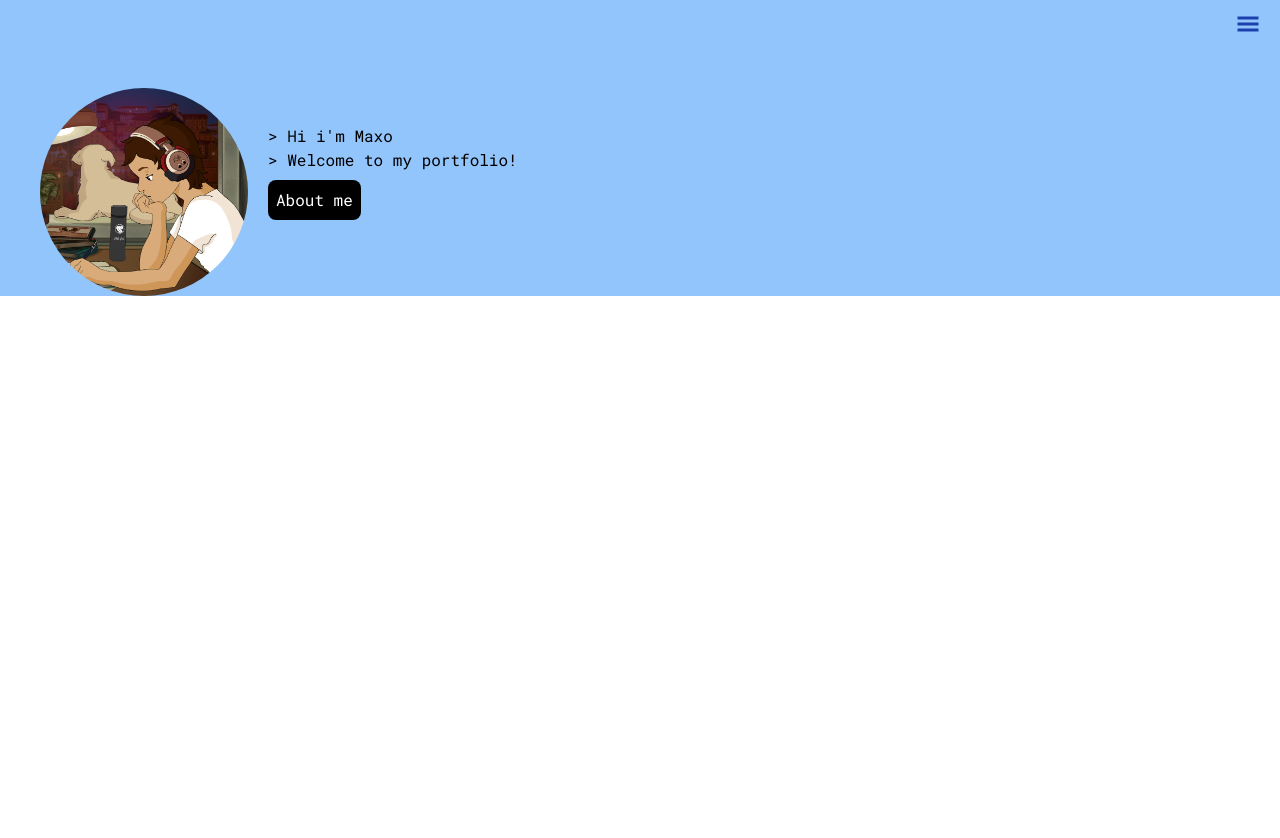
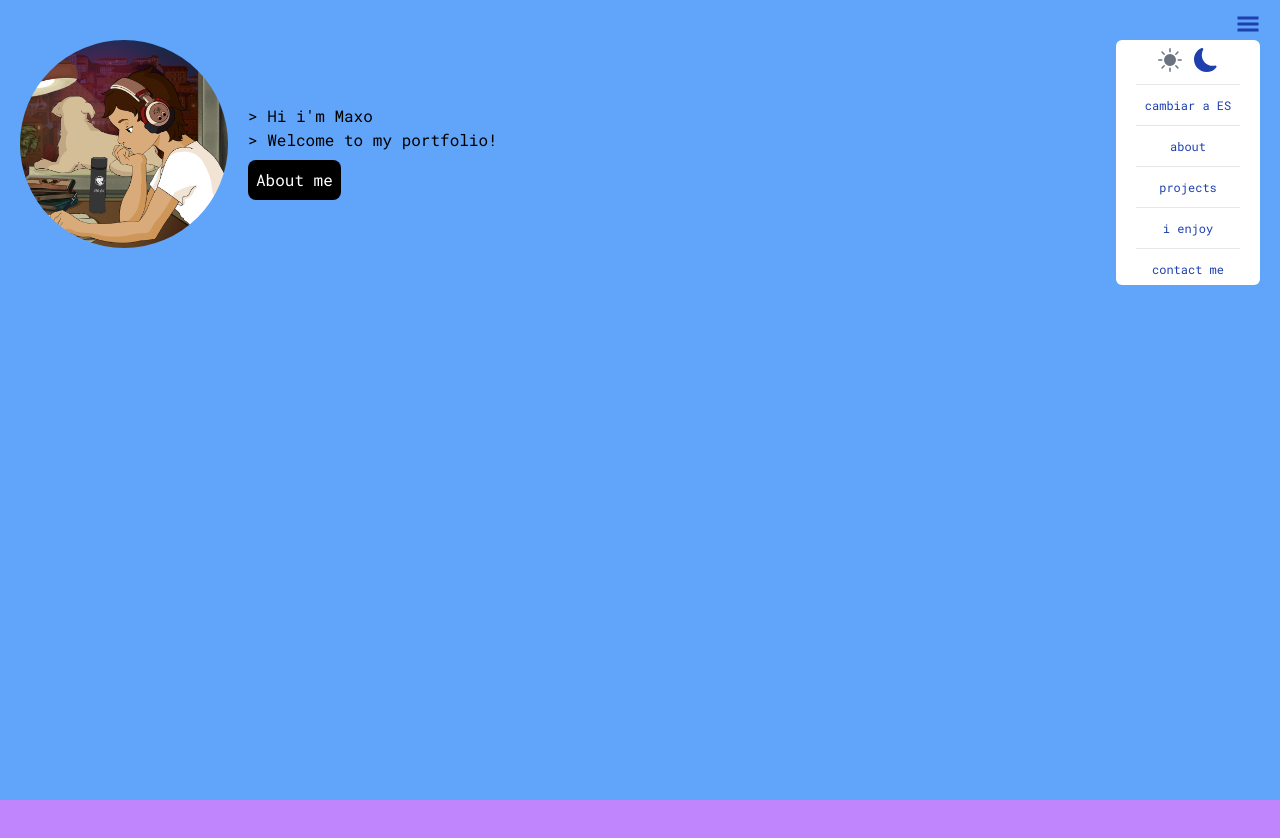
Before and after one commit to maxogod/maxogod.github.io, a React (Vite) app: page / in a window 1280 px wide. Both pictures are taken after a click on the button 1248 px from the left and 24 px from the top of the page. Shown: the top 838 px of the page. Before the commit the page ends 800 px from the top, so only its background shows below. Built offline with nearby package versions, Linux system fonts and the light colour scheme.

Commit message:
navbar, languageContext, aboutme popup skeleton

```diff
--- a/src/App.tsx
+++ b/src/App.tsx
@@ -1,13 +1,22 @@
-import Home from "./components/Home"
+import Contact from "./pages/Contact"
+import Enjoy from "./pages/Enjoy"
+import Home from "./pages/Home"
+import Projects from "./pages/Projects"
+import { LanguageContextProvider } from "./context/languageContext"
 import Navbar from "./shared/Navbar"
 
 function App() {
 
   return (
-    <div className="bg-blue-300">
+    <LanguageContextProvider>
       <Navbar />
-      <Home />
-    </div>
+      <div className="flex flex-wrap">
+        <Home />
+        <Projects />
+        <Enjoy />
+        <Contact />
+      </div>
+    </LanguageContextProvider>
   )
 }
 
--- /dev/null
+++ b/src/components/AboutMePopUp.tsx
@@ -0,0 +1,19 @@
+import { useContext } from 'react'
+import { languageContext } from '../context/languageContext'
+
+const AboutMePopUp = ({ handleTogglePopUp }: { handleTogglePopUp: () => void }) => {
+
+    const { homePageText } = useContext(languageContext)
+
+    return (
+        <div className='w-screen h-screen fixed p-16'>
+            <div className='bg-black relative rounded-md opacity-20 w-full h-full'>
+                <p
+                    className='text-white absolute top-5 right-5 cursor-pointer'
+                    onClick={handleTogglePopUp}>X</p>
+            </div>
+        </div>
+    )
+}
+
+export default AboutMePopUp
--- a/src/components/Home.tsx
+++ /dev/null
@@ -1,26 +0,0 @@
-import maxo from '../assets/maxo.png'
-
-const Home = () => {
-    // TODO dark - bright mode
-    return (
-        <>
-            <div id="home-information" className='m-10 flex gap-5 items-center'>
-                <img
-                    src={maxo}
-                    alt="my picture"
-                    className='aspect-square object-cover w-52 rounded-full' />
-                <div className='pb-10'>
-                    <h1>
-                        &gt; Hi i'm Maxo
-                        <br />
-                        &gt; Welcome to my portfolio!
-                    </h1>
-                    <button className='bg-black text-white p-2 rounded-lg mt-2'>About me</button>
-                </div>
-            </div>
-
-        </>
-    )
-}
-
-export default Home
--- /dev/null
+++ b/src/context/languageContext.tsx
@@ -0,0 +1,48 @@
+import React, { ReactNode, createContext, useEffect, useState } from "react"
+import { englishHomePage, englishNavbarLinks, spanishHomePage, spanishNavbarLinks } from "../utils/languageUtils";
+import { isEnglishModeOn } from "../utils/localStorage";
+
+interface languageContextType {
+    englishMode: boolean,
+    setEnglishMode: React.Dispatch<React.SetStateAction<boolean>>,
+    navbarLinks: typeof englishNavbarLinks | typeof spanishNavbarLinks,
+    homePageText: typeof englishHomePage | typeof spanishHomePage,
+}
+
+const languageContext = createContext<languageContextType>({
+    englishMode: true,
+    setEnglishMode: () => { },
+    navbarLinks: englishNavbarLinks,
+    homePageText: englishHomePage,
+})
+
+const LanguageContextProvider = ({ children }: { children: ReactNode }) => {
+
+    const [englishMode, setEnglishMode] = useState(isEnglishModeOn())
+    const [navbarLinks, setNavbarLinks] = useState(englishMode ? englishNavbarLinks : spanishNavbarLinks)
+    const [homePageText, setHomePageText] = useState(englishMode ? englishHomePage : spanishHomePage)
+
+    useEffect(() => {
+        setNavbarLinks(englishMode ? englishNavbarLinks : spanishNavbarLinks)
+        setHomePageText(englishMode ? englishHomePage : spanishHomePage)
+    }, [englishMode])
+
+    return (
+        <languageContext.Provider
+            value={
+                {
+                    englishMode,
+                    setEnglishMode,
+                    navbarLinks,
+                    homePageText,
+                }
+            }>
+            {children}
+        </languageContext.Provider>
+    )
+}
+
+export {
+    languageContext,
+    LanguageContextProvider
+}
--- a/src/index.css
+++ b/src/index.css
@@ -4,4 +4,20 @@
 
 :root {
     font-family: "Roboto Mono", monospace;
+    scroll-behavior: smooth;
 }
+
+/* Vertical Scrollbar */
+::-webkit-scrollbar {
+    width: 10px;
+    background: #bbddff;
+}
+
+::-webkit-scrollbar-thumb {
+    background: #7fb7f0;
+    border-radius: 5px;
+}
+
+::-webkit-scrollbar-thumb:hover {
+    background: #5e98ce;
+}
--- /dev/null
+++ b/src/pages/Contact.tsx
@@ -0,0 +1,12 @@
+
+const Contact = () => {
+    return (
+        <div
+            id='contact'
+            className="w-screen h-screen bg-yellow-400">
+
+        </div>
+    )
+}
+
+export default Contact
--- /dev/null
+++ b/src/pages/Enjoy.tsx
@@ -0,0 +1,12 @@
+
+const Enjoy = () => {
+    return (
+        <div
+            id='enjoy'
+            className="w-screen h-screen bg-green-400">
+
+        </div>
+    )
+}
+
+export default Enjoy
--- /dev/null
+++ b/src/pages/Home.tsx
@@ -0,0 +1,44 @@
+import { useContext, useState } from 'react'
+import maxo from '../assets/maxo.png'
+import { languageContext } from '../context/languageContext'
+import AboutMePopUp from '../components/AboutMePopUp'
+
+const Home = () => {
+    // TODO dark - bright mode
+
+    const [isPopUpOpen, setIsPopUpOpen] = useState(false)
+
+    const { homePageText } = useContext(languageContext)
+
+    const handleTogglePopUp = () => {
+        setIsPopUpOpen(!isPopUpOpen)
+    }
+
+    return (
+        <>
+            {isPopUpOpen && <AboutMePopUp handleTogglePopUp={handleTogglePopUp} />}
+            <div
+                id="about"
+                className='w-screen h-screen flex sm:flex-row flex-col bg-blue-400 gap-5 px-5 py-10'>
+                <img
+                    src={maxo}
+                    alt="my picture"
+                    className='aspect-square object-cover w-52 h-52 rounded-full' />
+                <div className='w-full sm:mt-16 sm:w-auto'>
+                    <h1>
+                        &gt; {homePageText.title}
+                        <br />
+                        &gt; {homePageText.subTitle}
+                    </h1>
+                    <button
+                        onClick={handleTogglePopUp}
+                        className='bg-black text-white p-2 rounded-lg mt-2'>
+                        {homePageText.about}
+                    </button>
+                </div>
+            </div>
+        </>
+    )
+}
+
+export default Home
--- /dev/null
+++ b/src/pages/Projects.tsx
@@ -0,0 +1,12 @@
+
+const Projects = () => {
+    return (
+        <div
+            id='projects'
+            className="w-screen h-screen bg-purple-400">
+
+        </div>
+    )
+}
+
+export default Projects
--- a/src/shared/Navbar.tsx
+++ b/src/shared/Navbar.tsx
@@ -1,17 +1,18 @@
-import { useState } from 'react'
+import { useContext, useState } from 'react'
 
-import { isDarkModeOn } from '../utils/localStorage'
+import { isDarkModeOn, setCurrentLanguage, setCurrentTheme } from '../utils/localStorage'
 
 import { BsFillSunFill } from 'react-icons/bs'
 import { BsFillMoonFill } from 'react-icons/bs'
 import { GiHamburgerMenu } from 'react-icons/gi'
+import { languageContext } from '../context/languageContext'
 
 const Navbar = () => {
 
-    const [showPopup, setShowPopup] = useState(true)
+    const [showPopup, setShowPopup] = useState(false)
 
     return (
-        <div className="h-12 flex justify-end items-center px-5 py-1">
+        <div className="h-12 w-screen fixed top-0 left-0 flex justify-end items-center px-5 py-1">
             <button onClick={() => setShowPopup(!showPopup)} className="h-full">
                 <GiHamburgerMenu className='text-2xl text-blue-800' />
             </button>
@@ -24,16 +25,56 @@ function NavbarPopup() {
 
     const [darkMode, setDarkMode] = useState(isDarkModeOn())
 
+    const { englishMode, setEnglishMode, navbarLinks } = useContext(languageContext)
 
     const handleThemeChange = () => {
         setDarkMode(!darkMode)
+        setCurrentTheme(!darkMode) // update localstorage
+    }
+
+    const handleLanguageChange = () => {
+        setEnglishMode(!englishMode)
+        setCurrentLanguage(!englishMode)
     }
 
     return (
-        <div className="bg-white absolute top-10 flex justify-end items-center px-5 py-1">
-            <button onClick={handleThemeChange} className="h-full">
-                {darkMode ? <BsFillSunFill className='text-2xl text-blue-800' /> : <BsFillMoonFill className='text-2xl text-blue-800' />}
+        <div className="bg-white rounded-md absolute top-10 w-36 flex gap-3 flex-wrap justify-end items-center px-5 py-2">
+            <div className='w-full flex justify-center gap-3'>
+                <button
+                    onClick={handleThemeChange}
+                    disabled={!darkMode}>
+                    <BsFillSunFill className={`text-2xl ${darkMode ? 'text-blue-800' : 'text-gray-500'}`} />
+                </button>
+                <button
+                    onClick={handleThemeChange}
+                    disabled={darkMode}>
+                    <BsFillMoonFill className={`text-2xl ${darkMode ? 'text-gray-500' : 'text-blue-800'}`} />
+                </button>
+            </div>
+
+            <hr className='text-black w-full' />
+
+            <button
+                onClick={handleLanguageChange}
+                className="w-full text-xs flex justify-center text-blue-800">
+                {englishMode ? 'cambiar a ES' : 'switch to EN'}
             </button>
+
+            {
+                Object.keys(navbarLinks).map((key: string, index: number) =>
+                    <div
+                        key={index}
+                        className='flex w-full gap-3 flex-wrap justify-end items-center'>
+                        <hr className='text-black w-full' />
+                        <a
+                            href={(navbarLinks as any)[key]}
+                            className="w-full text-xs flex justify-center text-blue-800">
+                            {key}
+                        </a>
+                    </div>
+                )
+            }
+
         </div>
     )
 }
--- /dev/null
+++ b/src/utils/languageUtils.ts
@@ -0,0 +1,37 @@
+
+/* NABVAR LINKS */
+
+const englishNavbarLinks = {
+    'about': '#about',
+    'projects': '#projects',
+    'i enjoy': '#enjoy',
+    'contact me': '#contact',
+}
+
+const spanishNavbarLinks = {
+    'sobre mi': '#about',
+    'proyectos': '#projects',
+    'me gusta': '#enjoy',
+    'contacto': '#contact',
+}
+
+/* HOME PAGE */
+
+const englishHomePage = {
+    title: "Hi i'm Maxo",
+    subTitle: 'Welcome to my portfolio!',
+    about: 'About me',
+}
+
+const spanishHomePage = {
+    title: "Hola soy Maxo",
+    subTitle: 'Bienvenidos a mi portafolios!',
+    about: 'Sobre mi',
+}
+
+export {
+    englishNavbarLinks,
+    spanishNavbarLinks,
+    englishHomePage,
+    spanishHomePage,
+}
--- a/src/utils/localStorage.ts
+++ b/src/utils/localStorage.ts
@@ -8,11 +8,26 @@ const isDarkModeOn = () => {
     return darkModeOn === 'true' ? true : false;
 }
 
-const setCurrentTheme = (darkModeOn: Boolean) => {
+const setCurrentTheme = (darkModeOn: boolean) => {
     localStorage.setItem('darkModeOn', darkModeOn ? 'true' : 'false');
+}
+
+const isEnglishModeOn = () => {
+    const englishModeOn = localStorage.getItem('englishModeOn')
+    if (!englishModeOn) {
+        localStorage.setItem('englishModeOn', 'true');
+        return true;
+    }
+    return englishModeOn === 'true' ? true : false
+}
+
+const setCurrentLanguage = (englishModeOn: boolean) => {
+    localStorage.setItem('englishModeOn', englishModeOn ? 'true' : 'false')
 }
 
 export {
     isDarkModeOn,
-    setCurrentTheme
+    setCurrentTheme,
+    isEnglishModeOn,
+    setCurrentLanguage,
 }
```
